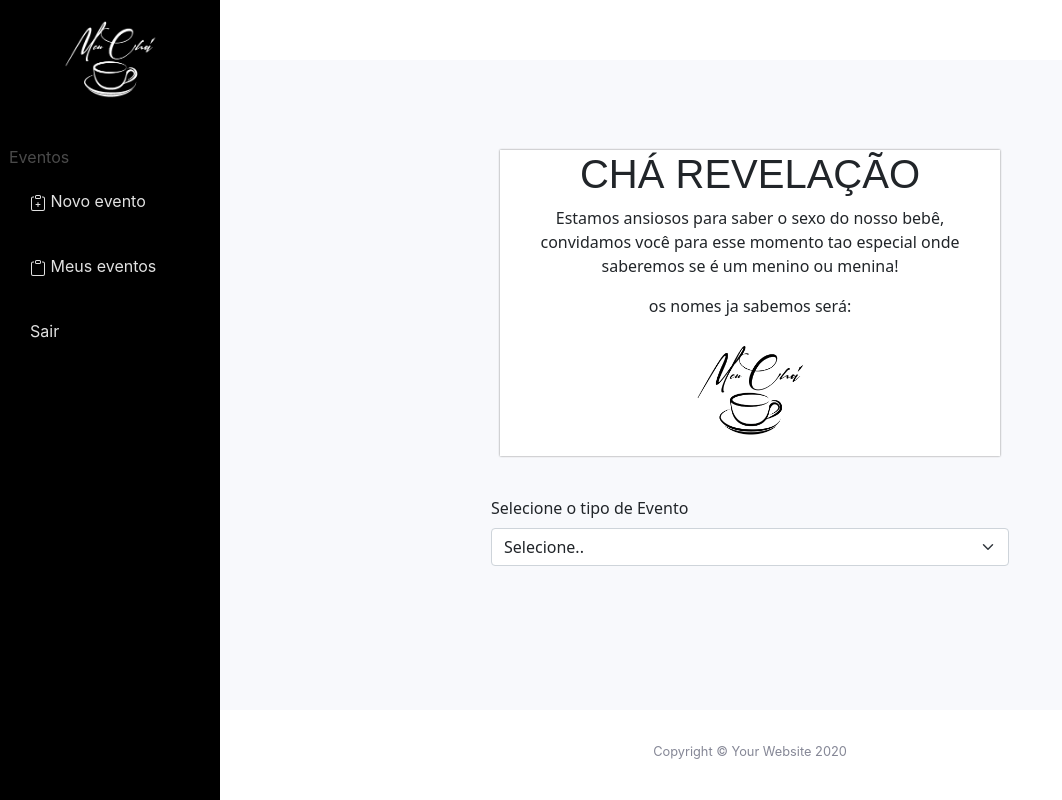
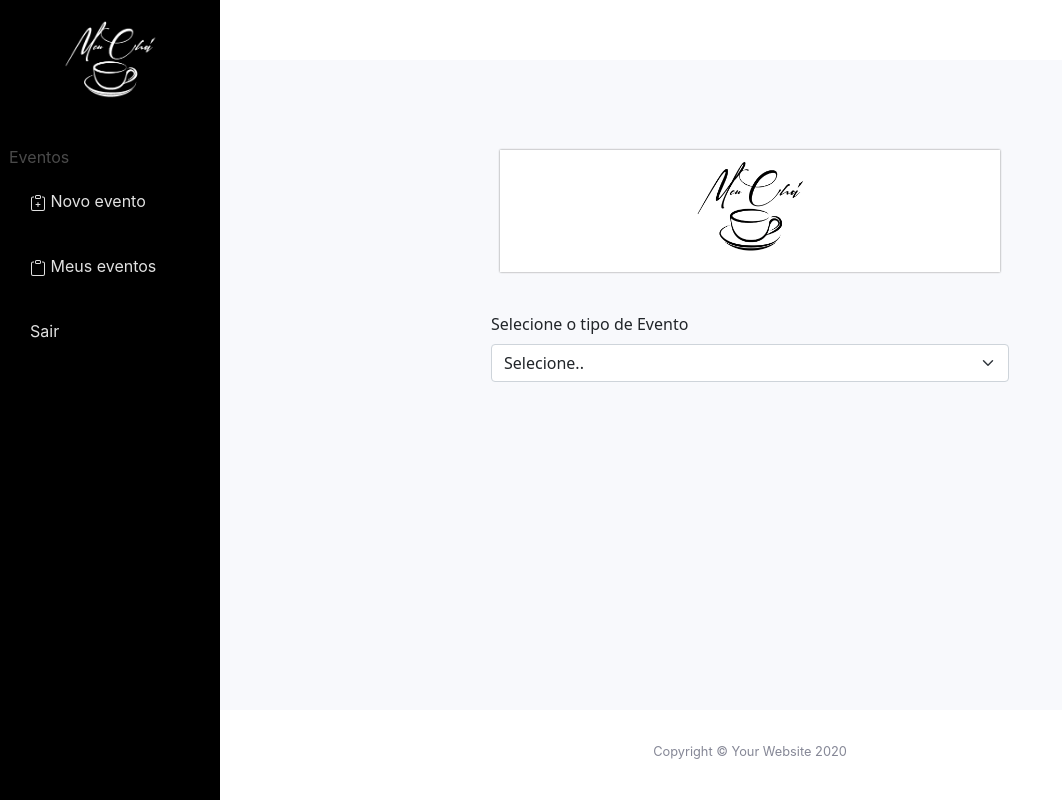
Before and after one commit to KingW3n/Meu_Cha, a PHP site: page /view/pages/novoEvento.php in a window 1280 px wide. Shown: the whole page, without its empty margins (0-1062 px from the left). Run offline with PHP 8.4, Linux system fonts and the light colour scheme.

Commit message:
atualização da cha revelação

```diff
--- a/assets/script.js
+++ b/assets/script.js
@@ -8,9 +8,7 @@ function FuncIndex(){
 
 
 function FuncLogin(){
-    alert("hey");
 	$("#btnEntrar").click(function(){
-        alert("hey");
 		let check = "";
 		let user =	$("#campuser").val();
 		let senha = $("#campsenha").val();
@@ -51,7 +49,7 @@ function funcCadastro (){
 
 }
 
-function FuncLogin(){
+function funcNovoEvento(){
     $("#inputTipoEvento").change(function(){
         if($(this).val() == "CR"){
             $(".labelNomeDele").text("Nome do papai");
@@ -60,14 +58,34 @@ function FuncLogin(){
             $(".NovoEventoConteudo").show();
             $('#novoEventoConvite').css("padding-top", "215px");
             $('#novoEventoConvite').css("background-image", "url(../../img/chaRevelecao.png)");
-
+            ConfigTenaNovoEventoChaRevelacao();
         }else{
             $(".NovoEventoConteudo").hide();
             $(".divNomeBebe").hide();
         }
     })
+
+
+
 }
 
+
+function ConfigTenaNovoEventoChaRevelacao(){
+    $("#inputNomeDele,#inputNomedoBebe,#inputNomeDele,#inputNomeDela").keydown(function(){
+        $("#conteudoEventoConvite").html(
+            '<center>'+
+                '<h1 class="fontPadraoSite">CHÁ REVELAÇÃO</h1>'+
+                '<p class="width90">Estamos ansiosos para saber o sexo do nosso bebê, convidamos você para esse momento tao especial onde saberemos se é um menino ou menina!</p>'+
+                '<p>os nomes ja sabemos será:'+$("#inputNomedoBebe").val()+'</p>'+
+                '<h2 class="fontPadraoSite">NO DIA</h2>'+
+                '<h1 class="fontPadraoSite"></h1>'+
+                '<p>Os papais: '+$("#inputNomeDela").val()+' && '+$("#inputNomeDele").val()+' </p>'+
+                '<p>contam com a sua presença</p>'+
+            '</center>'
+        );
+
+    })
+}
 
 function VerificarCampCadastro(){
 
--- a/view/pages/novoEvento.php
+++ b/view/pages/novoEvento.php
@@ -10,16 +10,11 @@
     <script type="text/javascript" src="../../assets/script.js"></script>
 
 </head>
-<body onload="FuncLogin()">
+<body onload="funcNovoEvento()">
 	<?php include "../Layout/sidebar.php";?>
 	<div class="conteudo">
 		<div id="novoEventoConvite">
 			<div id="conteudoEventoConvite" class="">
-				<center>
-					<h1 class="fontPadraoSite">CHÁ REVELAÇÃO</h1>
-				 	<p class="width90">Estamos ansiosos para saber o sexo do nosso bebê, convidamos você para esse momento tao especial onde saberemos se é um menino ou menina!</p>
-				 	<p>os nomes ja sabemos será:</p>
-				 </center>
 			</div>
 			<img id="LogoConviteNovoConvite" src="../../img/LogoMeucha.png">
 		</div>
@@ -53,8 +48,8 @@
             					<input type="text" class="form-control" id="inputNomeDela" placeholder="">
           					</div>
           					<div class="col-md-12	dsplayNone divNomeBebe">
-            					<label for="inputNomeDele" class="form-label">Nome do Bebe <div id="emailHelp" class="form-text  col-12 "> <label class="lbFont70">Caso seja um chá revelação informe os nomes separados pelo &, exemplo: Julia & Ricardo. </label></div></label>
-            					<input type="text" class="form-control" id="inputNomeDele" placeholder="">
+            					<label for="inputNomedoBebe" class="form-label">Nome do Bebe <div id="emailHelp" class="form-text  col-12 "> <label class="lbFont70">Caso seja um chá revelação informe os nomes separados pelo &, exemplo: Julia & Ricardo. </label></div></label>
+            					<input type="text" class="form-control" id="inputNomedoBebe" placeholder="">
           					</div>
           					<div class="col-6">
             					<label for="inputDataEvento" class="form-label">Data do evento</label>
```
